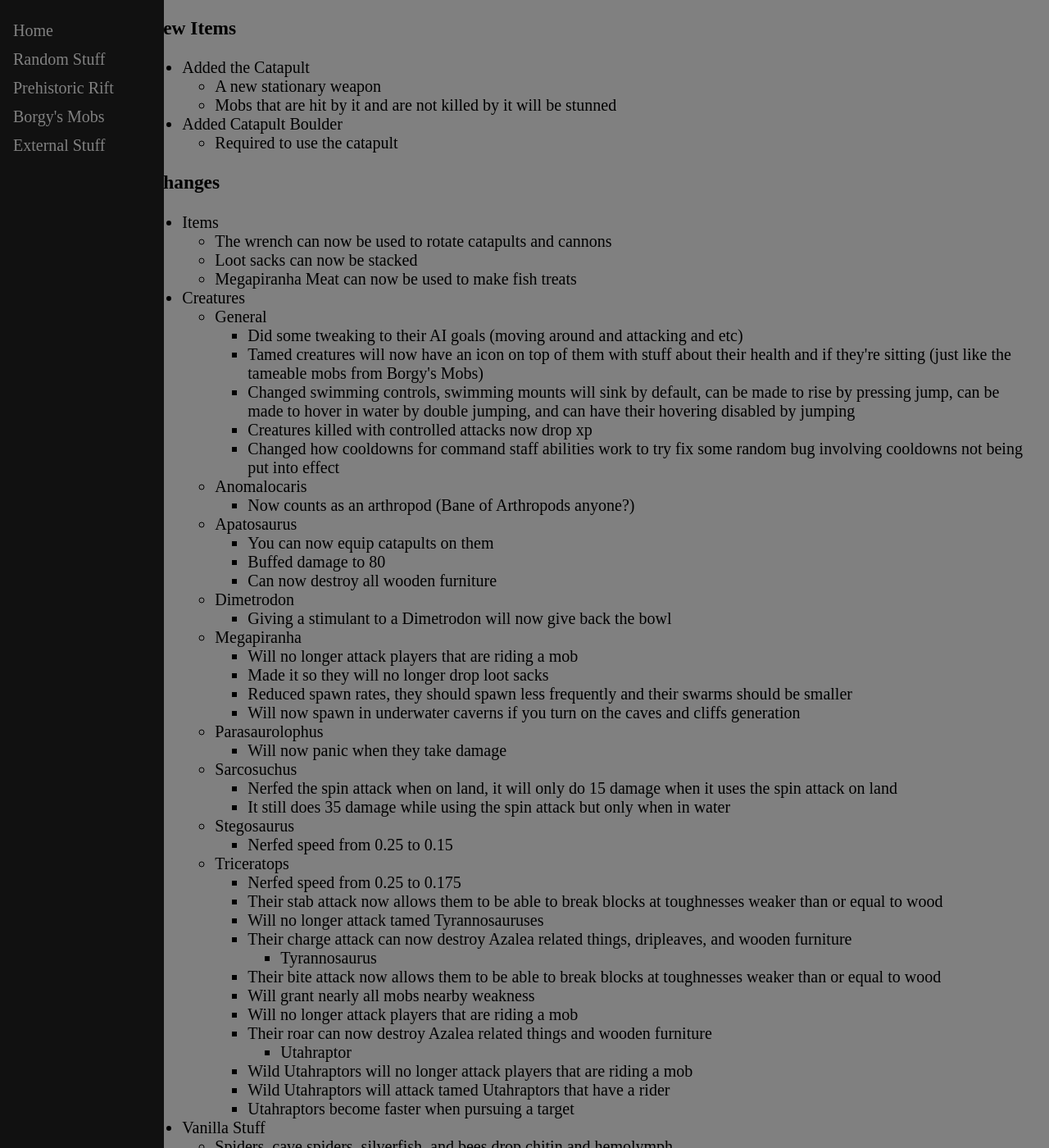
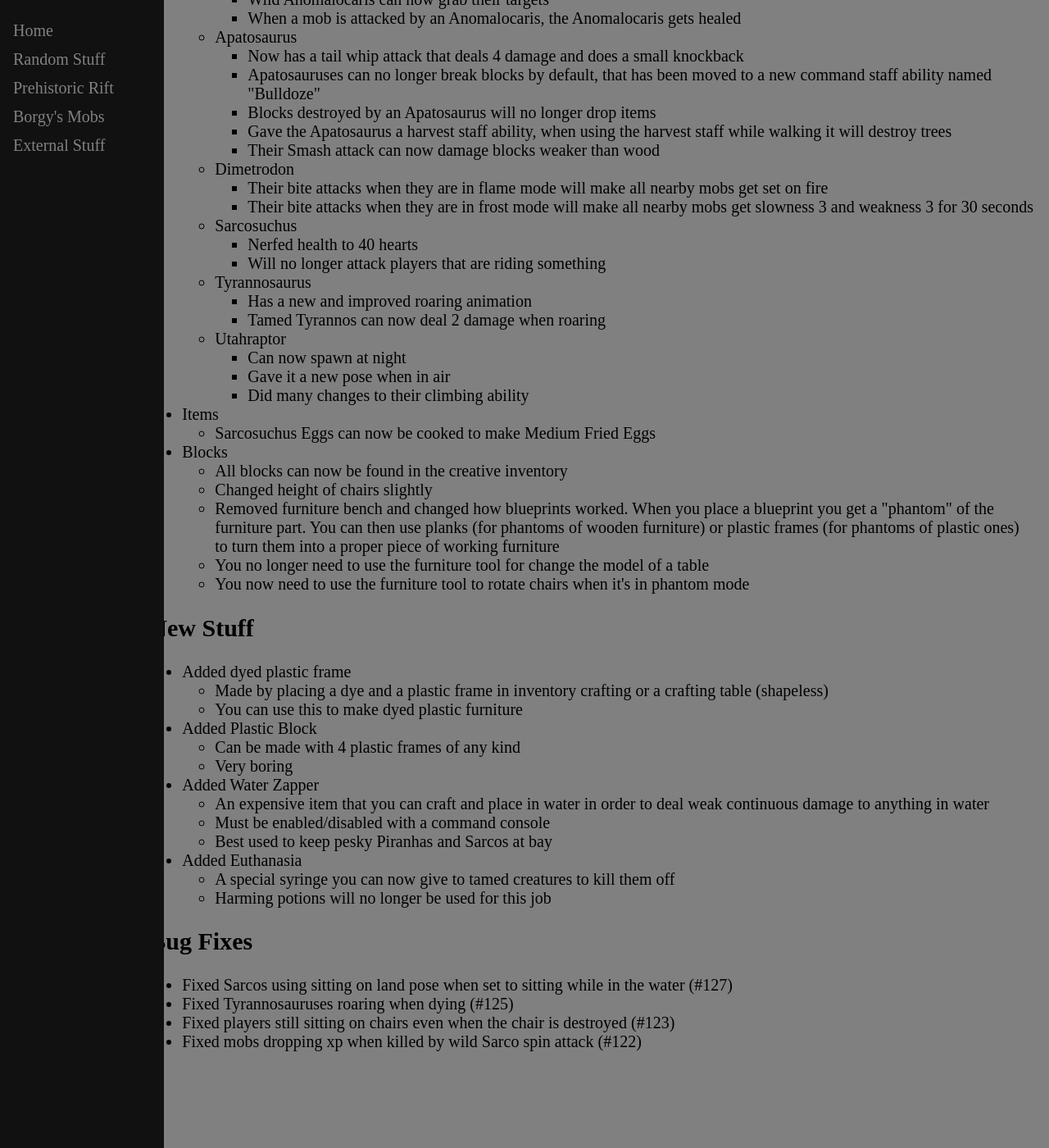
Before and after one commit to ANightDazingZoroark/ANightDazingZoroark.github.io, a Jekyll site: the page built from prehistoric-rift/download/index.html, in a window 1280 px wide and 1400 px high, scrolled down 1633 px. Shown: the whole window at 82% size. Built offline with Jekyll 4.4.1, drawn with Linux system fonts in a browser that asks for light colours; some of the changed text lies outside the part shown; grey boxes are pictures that could not be loaded.

Commit message:
updatin yeet

```diff
--- a/prehistoric-rift/download/index.html
+++ b/prehistoric-rift/download/index.html
@@ -18,8 +18,8 @@
 
 <br />
 
-<button onclick="window.open('Prehistoric Rift Beta 0.6.1.mcaddon')">
-    Download 0.6.1
+<button onclick="window.open('Prehistoric Rift Beta 0.6.2.mcaddon')">
+    Download 0.6.2
 </button>
 
 <br />
@@ -35,122 +35,99 @@
 <hr />
 <h2>Showcase Video</h2>
 
-<iframe width="982" height="552" src="https://www.youtube.com/embed/SGHr9gn5trk" title="YouTube video player" frameborder="0" allow="accelerometer; autoplay; clipboard-write; encrypted-media; gyroscope; picture-in-picture" allowfullscreen></iframe>
+<iframe width="982" height="562" src="https://www.youtube.com/embed/ErhYuGDn58Q" title="YouTube video player" frameborder="0" allow="accelerometer; autoplay; clipboard-write; encrypted-media; gyroscope; picture-in-picture" allowfullscreen></iframe>
 
 <hr/>
 
-<h2>0.6.1 Patch Notes</h2>
-<p>Ayyyyy another one of those big minor updates</p>
-<p>Btw, this update adds compatibility between this addon with my other addon <a href="https://mcpedl.com/borgys-mobs/">Borgy&#39;s Mobs</a>, specifically version 1.3.3 (you should check that out btw). Just put this addon&#39;s behavior and resource packs above the behavior &amp; resource packs of Borgy&#39;s Mobs. It should look something like this:
-<img src="https://user-images.githubusercontent.com/56536620/129476602-af8f2623-c8a0-44d3-b79f-6258b4e582d1.png" alt="image"></p>
-<h3 id="new-items">New Items</h3>
+<h2>0.6.2 Patch Notes</h2>
+<p>Welcome to the Halloween update! While this update adds a couple of halloween themed features it also has some changes and new things unrelated to halloween.</p>
+<h2 id="what-s-for-halloween-">What&#39;s for Halloween?</h2>
+<p>The Tyrannosaurus, Triceratops, Utahraptor, Sarcosuchus, and Dodo have new costumes because yes. In order to obtain these new costumes you need to obtain them from rare or super rare loot sacks. </p>
+<h2 id="changes">Changes</h2>
 <ul>
-<li>Added the Catapult<ul>
-<li>A new stationary weapon</li>
-<li>Mobs that are hit by it and are not killed by it will be stunned</li>
-</ul>
-</li>
-<li>Added Catapult Boulder<ul>
-<li>Required to use the catapult</li>
-</ul>
-</li>
-</ul>
-<h3 id="changes">Changes</h3>
-<ul>
-<li>Items<ul>
-<li>The wrench can now be used to rotate catapults and cannons</li>
-<li>Loot sacks can now be stacked</li>
-<li>Megapiranha Meat can now be used to make fish treats</li>
-</ul>
-</li>
 <li>Creatures<ul>
 <li>General<ul>
-<li>Did some tweaking to their AI goals (moving around and attacking and etc)</li>
-<li>Tamed creatures will now have an icon on top of them with stuff about their health and if they&#39;re sitting (just like the tameable mobs from Borgy&#39;s Mobs)</li>
-<li>Changed swimming controls, swimming mounts will sink by default, can be made to rise by pressing jump, can be made to hover in water by double jumping, and can have their hovering disabled by jumping</li>
-<li>Creatures killed with controlled attacks now drop xp</li>
-<li>Changed how cooldowns for command staff abilities work to try fix some random bug involving cooldowns not being put into effect</li>
+<li>Mobs killed by carnivorous mobs will drop more meat</li>
+<li>Wild babies can now despawn like most vanilla creatures</li>
 </ul>
 </li>
 <li>Anomalocaris<ul>
-<li>Now counts as an arthropod (Bane of Arthropods anyone?)</li>
+<li>Wild Anomalocaris can now grab their targets</li>
+<li>When a mob is attacked by an Anomalocaris, the Anomalocaris gets healed</li>
 </ul>
 </li>
 <li>Apatosaurus<ul>
-<li>You can now equip catapults on them</li>
-<li>Buffed damage to 80</li>
-<li>Can now destroy all wooden furniture</li>
+<li>Now has a tail whip attack that deals 4 damage and does a small knockback</li>
+<li>Apatosauruses can no longer break blocks by default, that has been moved to a new command staff ability named &quot;Bulldoze&quot;</li>
+<li>Blocks destroyed by an Apatosaurus will no longer drop items</li>
+<li>Gave the Apatosaurus a harvest staff ability, when using the harvest staff while walking it will destroy trees</li>
+<li>Their Smash attack can now damage blocks weaker than wood</li>
 </ul>
 </li>
 <li>Dimetrodon<ul>
-<li>Giving a stimulant to a Dimetrodon will now give back the bowl</li>
-</ul>
-</li>
-<li>Megapiranha<ul>
-<li>Will no longer attack players that are riding a mob</li>
-<li>Made it so they will no longer drop loot sacks</li>
-<li>Reduced spawn rates, they should spawn less frequently and their swarms should be smaller</li>
-<li>Will now spawn in underwater caverns if you turn on the caves and cliffs generation</li>
-</ul>
-</li>
-<li>Parasaurolophus<ul>
-<li>Will now panic when they take damage</li>
+<li>Their bite attacks when they are in flame mode will make all nearby mobs get set on fire</li>
+<li>Their bite attacks when they are in frost mode will make all nearby mobs get slowness 3 and weakness 3 for 30 seconds</li>
 </ul>
 </li>
 <li>Sarcosuchus<ul>
-<li>Nerfed the spin attack when on land, it will only do 15 damage when it uses the spin attack on land</li>
-<li>It still does 35 damage while using the spin attack but only when in water</li>
+<li>Nerfed health to 40 hearts</li>
+<li>Will no longer attack players that are riding something</li>
 </ul>
 </li>
-<li>Stegosaurus<ul>
-<li>Nerfed speed from 0.25 to 0.15</li>
+<li>Tyrannosaurus<ul>
+<li>Has a new and improved roaring animation</li>
+<li>Tamed Tyrannos can now deal 2 damage when roaring</li>
 </ul>
 </li>
-<li>Triceratops<ul>
-<li>Nerfed speed from 0.25 to 0.175</li>
-<li>Their stab attack now allows them to be able to break blocks at toughnesses weaker than or equal to wood</li>
-<li>Will no longer attack tamed Tyrannosauruses</li>
-<li>Their charge attack can now destroy Azalea related things, dripleaves, and wooden furniture<ul>
-<li>Tyrannosaurus</li>
-</ul>
-</li>
-<li>Their bite attack now allows them to be able to break blocks at toughnesses weaker than or equal to wood</li>
-<li>Will grant nearly all mobs nearby weakness</li>
-<li>Will no longer attack players that are riding a mob</li>
-<li>Their roar can now destroy Azalea related things and wooden furniture<ul>
-<li>Utahraptor</li>
-</ul>
-</li>
-<li>Wild Utahraptors will no longer attack players that are riding a mob</li>
-<li>Wild Utahraptors will attack tamed Utahraptors that have a rider</li>
-<li>Utahraptors become faster when pursuing a target</li>
+<li>Utahraptor<ul>
+<li>Can now spawn at night</li>
+<li>Gave it a new pose when in air</li>
+<li>Did many changes to their climbing ability</li>
 </ul>
 </li>
 </ul>
 </li>
-<li>Vanilla Stuff<ul>
-<li>Spiders, cave spiders, silverfish, and bees drop chitin and hemolymph</li>
+<li>Items<ul>
+<li>Sarcosuchus Eggs can now be cooked to make Medium Fried Eggs</li>
+</ul>
+</li>
+<li>Blocks<ul>
+<li>All blocks can now be found in the creative inventory</li>
+<li>Changed height of chairs slightly</li>
+<li>Removed furniture bench and changed how blueprints worked. When you place a blueprint you get a &quot;phantom&quot; of the furniture part. You can then use planks (for phantoms of wooden furniture) or plastic frames (for phantoms of plastic ones) to turn them into a proper piece of working furniture</li>
+<li>You no longer need to use the furniture tool for change the model of a table</li>
+<li>You now need to use the furniture tool to rotate chairs when it&#39;s in phantom mode</li>
 </ul>
 </li>
 </ul>
-<h3 id="bonus-features-if-you-use-borgy-s-mobs">Bonus Features if you use Borgy&#39;s Mobs</h3>
+<h2 id="new-stuff">New Stuff</h2>
 <ul>
-<li>Trikes will gain their rival buff in the presence of wild Bakunawas</li>
-<li>The perks from using armor from Borgy&#39;s Mobs apply properly</li>
-<li>Most vanilla mobs will fight back properly when forced attacked by a creature from either Prehistoric Rift or Borgy&#39;s Mobs</li>
-<li>The following creatures will now run from a Parasaurolophus&#39;s scare ability<ul>
-<li>Houndeye</li>
-<li>Hoteye</li>
-<li>All Headcrabs</li>
-<li>All Headcrab Zombies</li>
-<li>Sigbin</li>
-<li>Sarimanok</li>
+<li>Added dyed plastic frame<ul>
+<li>Made by placing a dye and a plastic frame in inventory crafting or a crafting table (shapeless)</li>
+<li>You can use this to make dyed plastic furniture</li>
+</ul>
+</li>
+<li>Added Plastic Block<ul>
+<li>Can be made with 4 plastic frames of any kind</li>
+<li>Very boring</li>
+</ul>
+</li>
+<li>Added Water Zapper<ul>
+<li>An expensive item that you can craft and place in water in order to deal weak continuous damage to anything in water</li>
+<li>Must be enabled/disabled with a command console</li>
+<li>Best used to keep pesky Piranhas and Sarcos at bay</li>
+</ul>
+</li>
+<li>Added Euthanasia<ul>
+<li>A special syringe you can now give to tamed creatures to kill them off</li>
+<li>Harming potions will no longer be used for this job</li>
 </ul>
 </li>
 </ul>
-<h3 id="bug-fixes">Bug Fixes</h3>
+<h2 id="bug-fixes">Bug Fixes</h2>
 <ul>
-<li>Fixed Utahraptors being unable to climb smooth stone (#115)</li>
-<li>Fixed Bees being unable to interact with flowered azalea stuff (#116)</li>
-<li>Fixed messages saying no ammunition for ammo showing up only once for Apatosaurus (#119)</li>
+<li>Fixed Sarcos using sitting on land pose when set to sitting while in the water (#127)</li>
+<li>Fixed Tyrannosauruses roaring when dying (#125)</li>
+<li>Fixed players still sitting on chairs even when the chair is destroyed (#123)</li>
+<li>Fixed mobs dropping xp when killed by wild Sarco spin attack (#122) </li>
 </ul>
```
Also changed, not shown: 1 other file.
